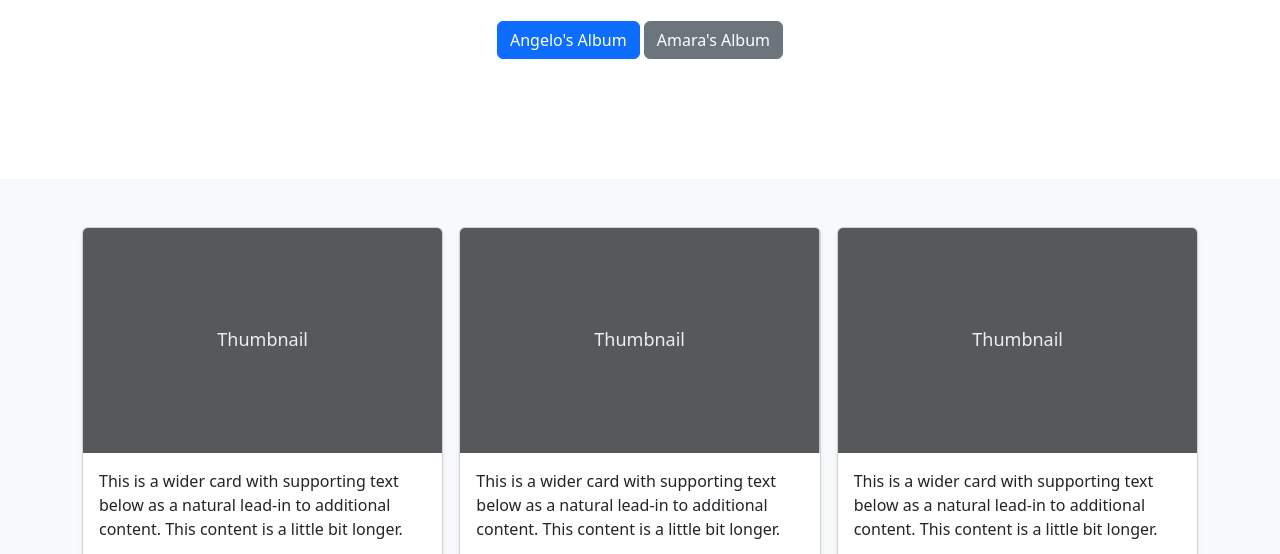
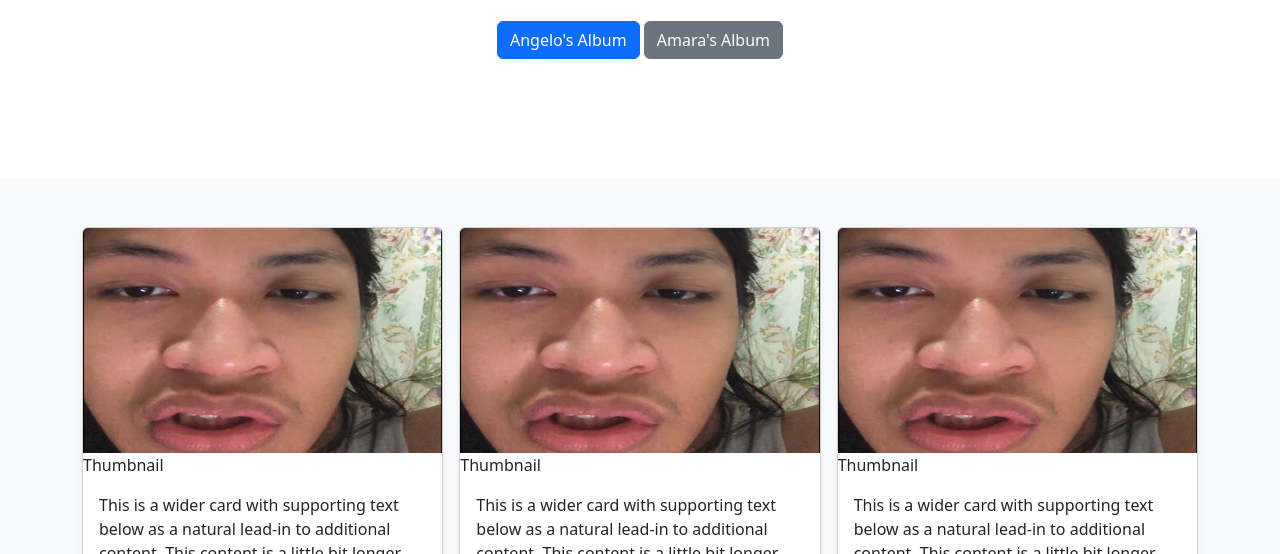
Before and after one commit to eightsiblings/pages, a plain HTML site: page index.html in a window 1280 px wide. Shown: the part 241-795 px from the top of the page. Drawn offline with nearby package versions, Linux system fonts and the light colour scheme.

Commit message:
updated version

```diff
--- a/index.html
+++ b/index.html
@@ -91,7 +91,7 @@
       <div class="row row-cols-1 row-cols-sm-2 row-cols-md-3 g-3">
         <div class="col">
           <div class="card shadow-sm">
-            <svg class="bd-placeholder-img card-img-top" width="100%" height="225" xmlns="http://www.w3.org/2000/svg" role="img" aria-label="Placeholder: Thumbnail" preserveAspectRatio="xMidYMid slice" focusable="false"><title>Placeholder</title><rect width="100%" height="100%" fill="#55595c"/><text x="50%" y="50%" fill="#eceeef" dy=".3em">Thumbnail</text></svg>
+            <img src="images/gelo.PNG" svg class="bd-placeholder-img card-img-top" width="100%" height="225" xmlns="http://www.w3.org/2000/svg" role="img" aria-label="Placeholder: Thumbnail" preserveAspectRatio="xMidYMid slice" focusable="false"><title>Placeholder</title><rect width="100%" height="100%" fill="#55595c"/><text x="50%" y="50%" fill="#eceeef" dy=".3em">Thumbnail</text></svg>
 
             <div class="card-body">
               <p class="card-text">This is a wider card with supporting text below as a natural lead-in to additional content. This content is a little bit longer.</p>
@@ -107,7 +107,7 @@
         </div>
         <div class="col">
           <div class="card shadow-sm">
-            <svg class="bd-placeholder-img card-img-top" width="100%" height="225" xmlns="http://www.w3.org/2000/svg" role="img" aria-label="Placeholder: Thumbnail" preserveAspectRatio="xMidYMid slice" focusable="false"><title>Placeholder</title><rect width="100%" height="100%" fill="#55595c"/><text x="50%" y="50%" fill="#eceeef" dy=".3em">Thumbnail</text></svg>
+            <img src="images/gelo.PNG" svg class="bd-placeholder-img card-img-top" width="100%" height="225" xmlns="http://www.w3.org/2000/svg" role="img" aria-label="Placeholder: Thumbnail" preserveAspectRatio="xMidYMid slice" focusable="false"><title>Placeholder</title><rect width="100%" height="100%" fill="#55595c"/><text x="50%" y="50%" fill="#eceeef" dy=".3em">Thumbnail</text></svg>
 
             <div class="card-body">
               <p class="card-text">This is a wider card with supporting text below as a natural lead-in to additional content. This content is a little bit longer.</p>
@@ -123,7 +123,7 @@
         </div>
         <div class="col">
           <div class="card shadow-sm">
-            <svg class="bd-placeholder-img card-img-top" width="100%" height="225" xmlns="http://www.w3.org/2000/svg" role="img" aria-label="Placeholder: Thumbnail" preserveAspectRatio="xMidYMid slice" focusable="false"><title>Placeholder</title><rect width="100%" height="100%" fill="#55595c"/><text x="50%" y="50%" fill="#eceeef" dy=".3em">Thumbnail</text></svg>
+            <img src="images/gelo.PNG" svg class="bd-placeholder-img card-img-top" width="100%" height="225" xmlns="http://www.w3.org/2000/svg" role="img" aria-label="Placeholder: Thumbnail" preserveAspectRatio="xMidYMid slice" focusable="false"><title>Placeholder</title><rect width="100%" height="100%" fill="#55595c"/><text x="50%" y="50%" fill="#eceeef" dy=".3em">Thumbnail</text></svg>
 
             <div class="card-body">
               <p class="card-text">This is a wider card with supporting text below as a natural lead-in to additional content. This content is a little bit longer.</p>
```
